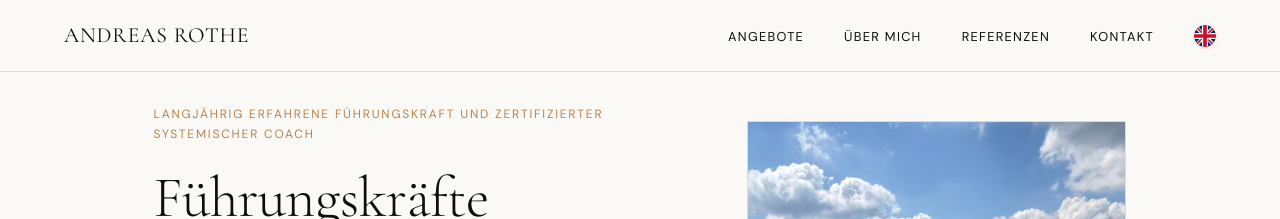
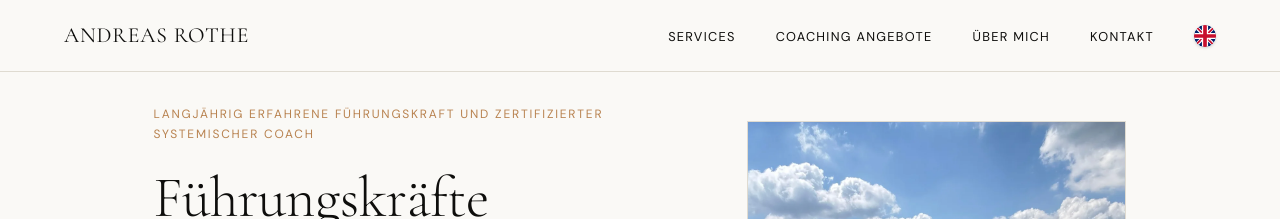
Before and after one commit to arothe161/andreasrothe, a Jekyll site: the page built from index.html, in a window 1280 px wide. Shown: the top 219 px of the page. Built offline with Jekyll 4.4.1, drawn with Linux system fonts in a browser that asks for light colours.

Commit message:
updated navi

```diff
--- a/_data/de.yml
+++ b/_data/de.yml
@@ -1,6 +1,7 @@
 # Navigation
 nav_about: "Über mich"
-nav_services: "Angebote"
+nav_services: "Services"
+nav_coaching: "Coaching Angebote"
 nav_testimonials: "Referenzen"
 nav_contact: "Kontakt"
 nav_lang: "EN"
--- a/_data/en.yml
+++ b/_data/en.yml
@@ -1,6 +1,7 @@
 # Navigation
 nav_about: "About"
 nav_services: "Services"
+nav_coaching: "Coaching Offers"
 nav_testimonials: "Testimonials"
 nav_contact: "Contact"
 nav_lang: "DE"
--- a/_includes/header.html
+++ b/_includes/header.html
@@ -11,8 +11,9 @@
     <div class="nav-menu" id="navMenu">
       <ul class="nav-links">
         <li><a href="{% if page.lang == 'de' %}{{ '/#angebote' | relative_url }}{% else %}{{ '/en/#angebote' | relative_url }}{% endif %}">{{ site.data[page.lang].nav_services }}</a></li>
+		<li><a href="{% if page.lang == 'de' %}{{ '/fuehrungskraefte-coaching' | relative_url }}{% else %}{{ '/en/leadership-coaching' | relative_url }}{% endif %}">{{ site.data[page.lang].nav_coaching }}</a></li>
         <li><a href="{% if page.lang == 'de' %}{{ '/#ueber-mich' | relative_url }}{% else %}{{ '/en/#ueber-mich' | relative_url }}{% endif %}">{{ site.data[page.lang].nav_about }}</a></li>
-        <li><a href="{% if page.lang == 'de' %}{{ '/#testimonials' | relative_url }}{% else %}{{ '/en/#testimonials' | relative_url }}{% endif %}">{{ site.data[page.lang].nav_testimonials }}</a></li>
+     <!--   <li><a href="{% if page.lang == 'de' %}{{ '/#testimonials' | relative_url }}{% else %}{{ '/en/#testimonials' | relative_url }}{% endif %}">{{ site.data[page.lang].nav_testimonials }}</a></li> -->
         <li><a href="{% if page.lang == 'de' %}{{ '/#kontakt' | relative_url }}{% else %}{{ '/en/#kontakt' | relative_url }}{% endif %}">{{ site.data[page.lang].nav_contact }}</a></li>
       </ul>
 
```
